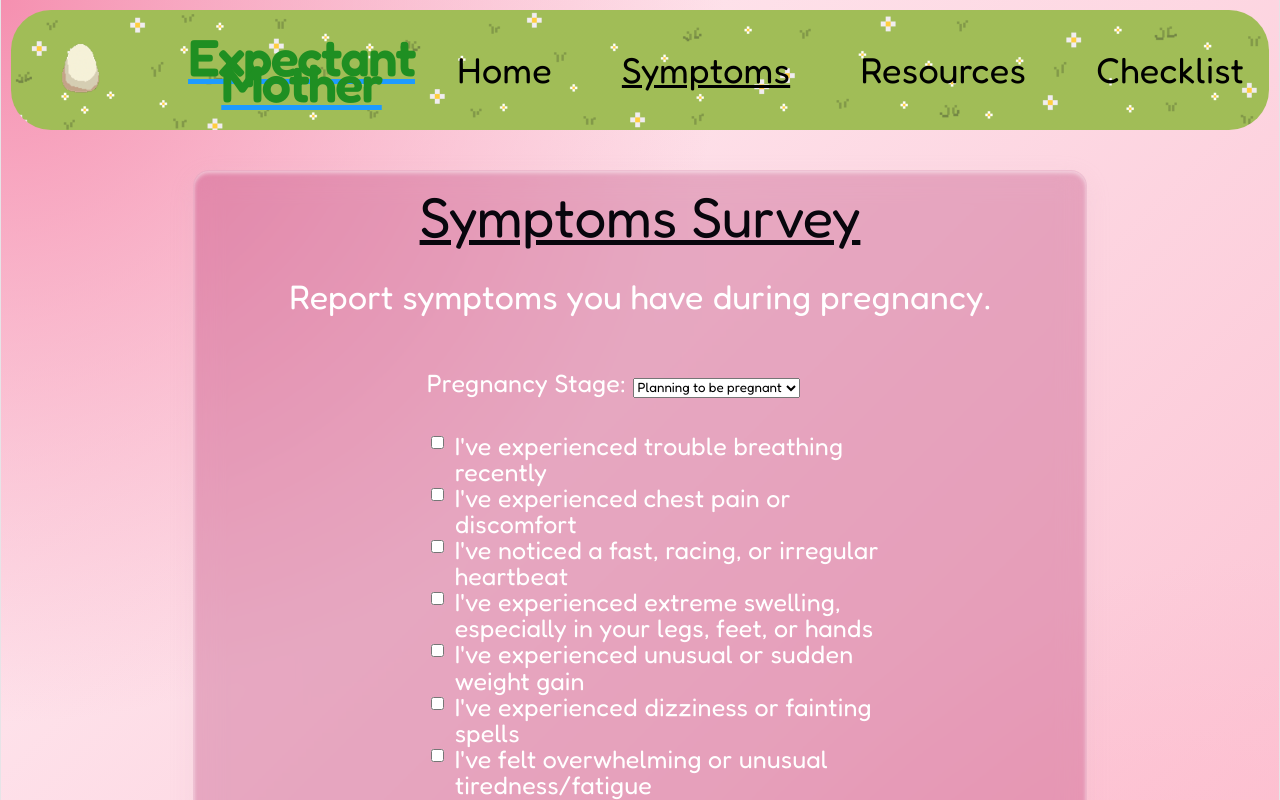
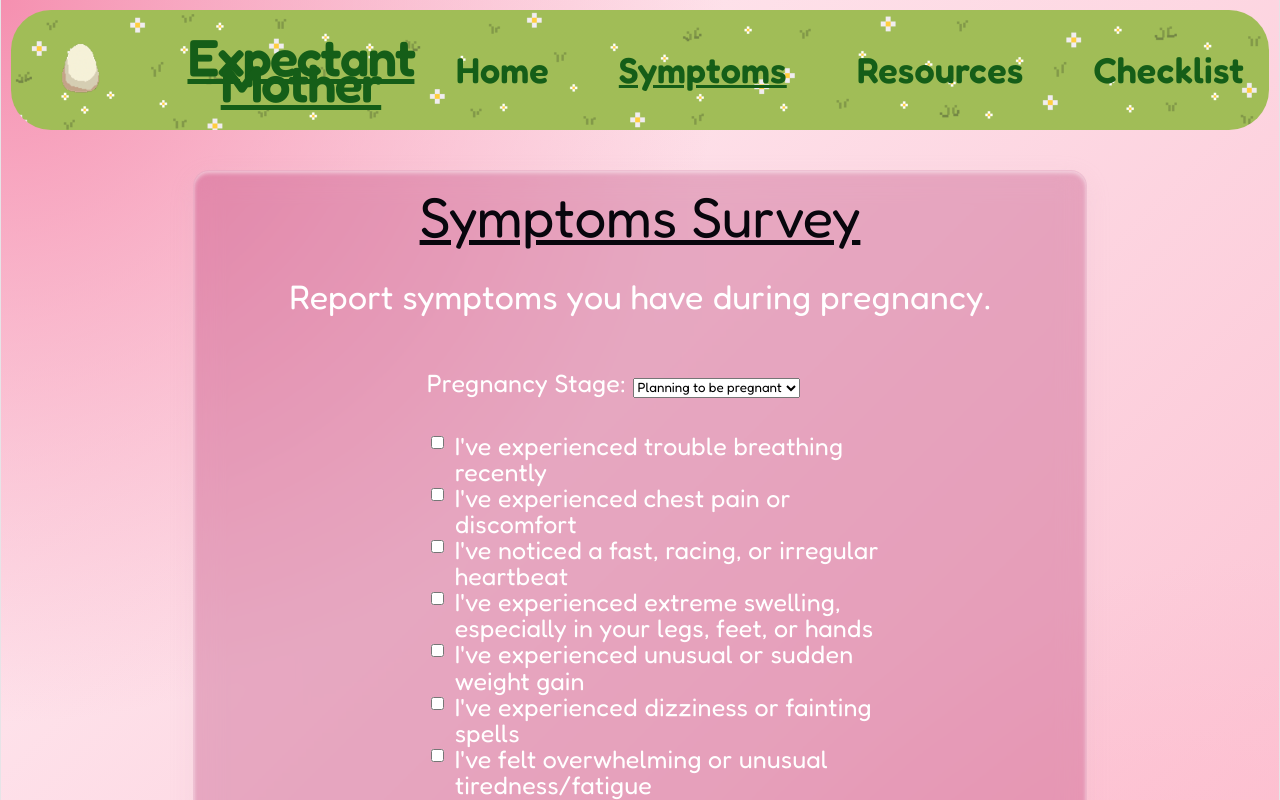
Before and after one commit to eihwang/venushacks26, a React (Vite) app: page /mother in a window 1280 px wide. Shown: the top 800 px of the page. Built offline with nearby package versions, Linux system fonts and the light colour scheme.

Commit message:
change color of text

```diff
--- a/src/App.css
+++ b/src/App.css
@@ -200,9 +200,9 @@ h1 {
 
 .brand h1 {
   font-size: 52px;
-  color: #1f8f22;
+  color: #155e18;
   text-decoration: underline;
-  text-decoration-color: #1e9bff;
+  text-decoration-color: #155e18;
   margin: 0;
 }
 
@@ -213,8 +213,9 @@ h1 {
 }
 
 .nav-links a {
-  color: black;
+  color: #155e18;
   text-decoration: none;
+  font-weight: bold;
 }
 
 .nav-links .active {
```
